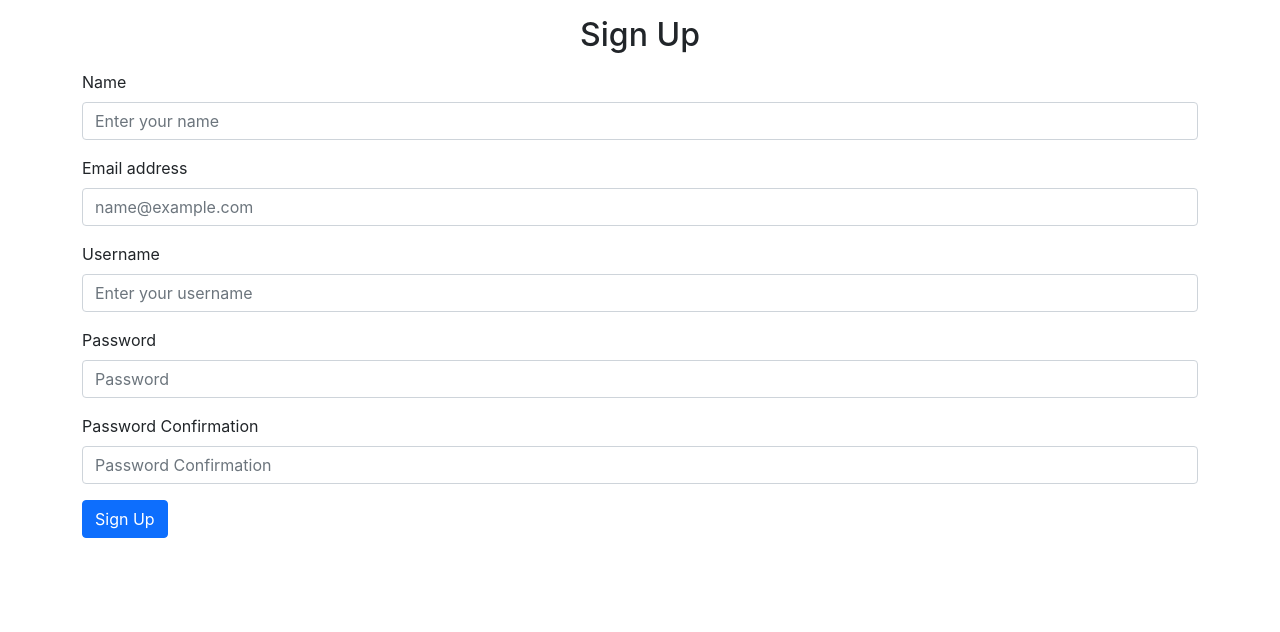
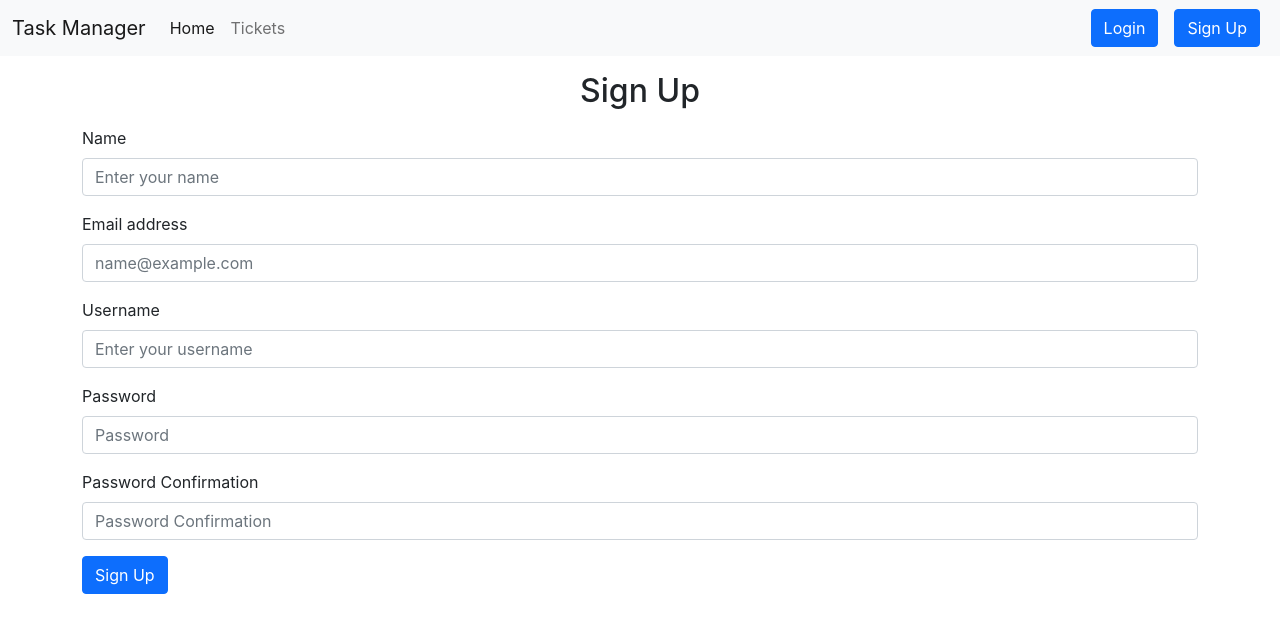
Before and after one commit to AJAYJAITWAL/task_manager_ui, a React (Create React App) app: page /signup in a window 1280 px wide. Shown: the top 632 px of the page. Built offline with nearby package versions, Linux system fonts and the light colour scheme.

Commit message:
Show navbar for login and signup components

```diff
--- a/src/components/Login.js
+++ b/src/components/Login.js
@@ -2,6 +2,7 @@ import React, { useState } from 'react';
 import { setToken } from '../utils/authUtils';
 import axios from 'axios';
 import { useNavigate } from 'react-router-dom';
+import Navbar from './Navbar';
 
 const Login = () => {
   let navigate = useNavigate();
@@ -35,6 +36,8 @@ const Login = () => {
   };
 
   return (
+    <>
+      <Navbar/>
       <div>
         <h2 className='text-center my-3'>Login</h2>
         <h4 className='container my-3'>Please log in to access the application</h4>
@@ -52,6 +55,7 @@ const Login = () => {
           </div>
         </form>
       </div>
+    </>
   );
 };
 
--- a/src/components/Signup.js
+++ b/src/components/Signup.js
@@ -1,6 +1,8 @@
 import React, { useState } from 'react';
 import { useNavigate } from 'react-router-dom';
 import axios from 'axios';
+import Navbar from './Navbar';
+
 
 const Signup = () => {
   let navigate = useNavigate();
@@ -36,6 +38,8 @@ const Signup = () => {
   };
 
   return (
+    <>
+      <Navbar/>
       <div>
         <h2 className='text-center my-3'>Sign Up</h2>
         <form onSubmit={handleSubmit}>
@@ -64,6 +68,7 @@ const Signup = () => {
           </div>
         </form>
       </div>
+    </>
   );
 };
 
```
Lines whose indentation alone changed are shown as unchanged.
